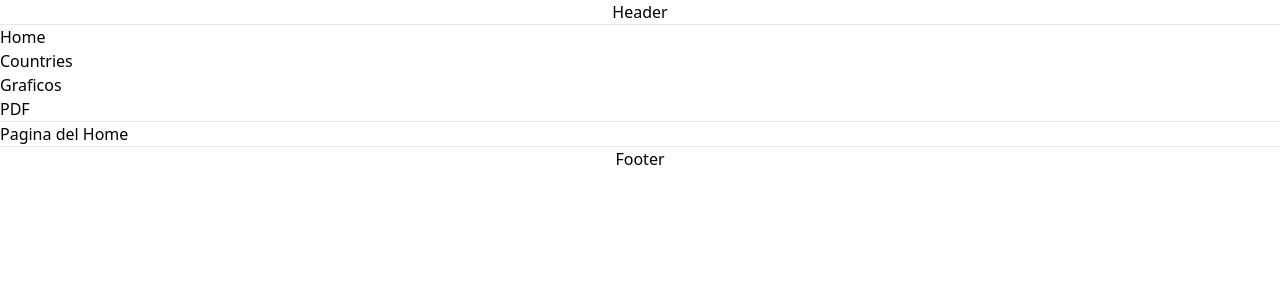
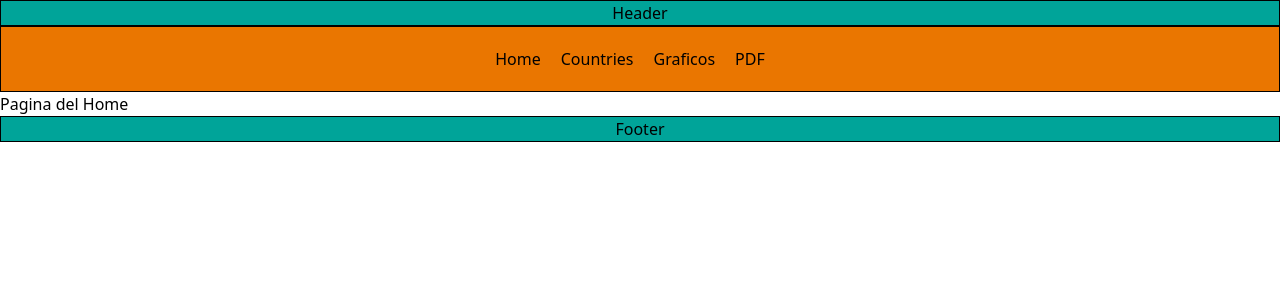
Before and after one commit to OscarArandaH/Next.js-Urql-2, a Next.js app: page / in a window 1280 px wide. Shown: the top 300 px of the page. Built offline with nearby package versions, Linux system fonts and the light colour scheme.

Commit message:
TailwindCSS

```diff
--- a/app/layout.tsx
+++ b/app/layout.tsx
@@ -15,14 +15,20 @@ export default function RootLayout({
     <html lang="en">
       <Head />
       <body>
-        <Header />
-        <hr />
-        <Navigation />
-        <hr />
+        <div className='bg-[#00a499] border-black border'>
+          <Header />
+        </div>
+
+        <div className='bg-[#ea7600] border-black border'>
+          <Navigation />
+        </div>
+
         {children}
-        <hr />
-        <Footer />
-        </body>
+
+        <div className='bg-[#00a499] border-black border'>
+          <Footer />
+        </div>
+      </body>
     </html>
   )
 }
--- a/package.json
+++ b/package.json
@@ -23,8 +23,10 @@
     "react": "18.2.0",
     "react-chartjs-2": "^5.2.0",
     "react-dom": "18.2.0",
-    "tailwindcss": "3.3.2",
     "typescript": "5.1.3",
     "urql": "^4.0.4"
+  },
+  "devDependencies": {
+    "tailwindcss": "^3.3.2"
   }
 }
--- a/src/components/Navigation.jsx
+++ b/src/components/Navigation.jsx
@@ -20,17 +20,17 @@ const links = [
 export function Navigation () {
   return (
     <header>
-      <nav>
-        <ul>
-          {links.map(({ label, route }) => (
-            <li key={route}>
-              <Link href={route}>
-                {label}
-              </Link>
-            </li>
-          ))}
-        </ul>
-      </nav>
+      <div class="container mx-auto flex flex-wrap p-5 flex-col md:flex-row items-center">
+        <div class="md:ml-auto md:mr-auto flex flex-wrap items-center text-base justify-center">
+        {links.map(({ label, route }) => (
+          <a className=' mr-5' key={route}>
+            <Link href={route}>
+              {label}
+            </Link>
+          </a>
+        ))}
+        </div>
+      </div>
     </header>
   )
 }
--- a/src/components/app/header.tsx
+++ b/src/components/app/header.tsx
@@ -3,7 +3,7 @@ import React from "react";
 export default function Header() {
   return (
     <React.Fragment>
-      <h1 style={{textAlign: 'center'}}>Header</h1>
+      <h1 style={{textAlign: 'center'}} className=" box-border">Header</h1>
     </React.Fragment>
   )
 }
--- a/tailwind.config.js
+++ b/tailwind.config.js
@@ -3,6 +3,7 @@ module.exports = {
   content: [
     './pages/**/*.{js,ts,jsx,tsx,mdx}',
     './components/**/*.{js,ts,jsx,tsx,mdx}',
+    './src/**/*.{js,ts,jsx,tsx,mdx}',
     './app/**/*.{js,ts,jsx,tsx,mdx}',
   ],
   theme: {
```
Also changed, not shown: 1 other file (tests, documents, lock files or other folders).
